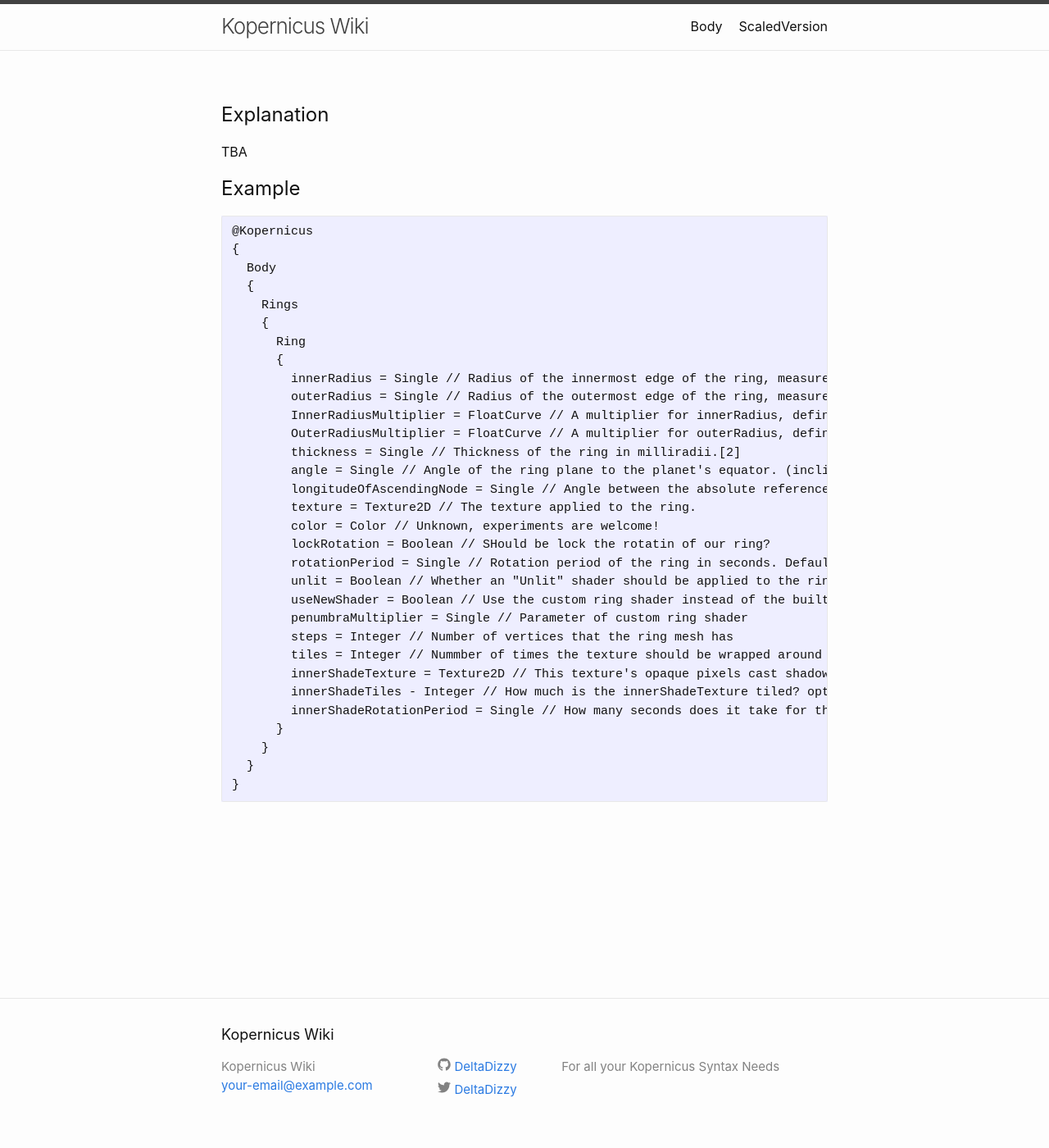
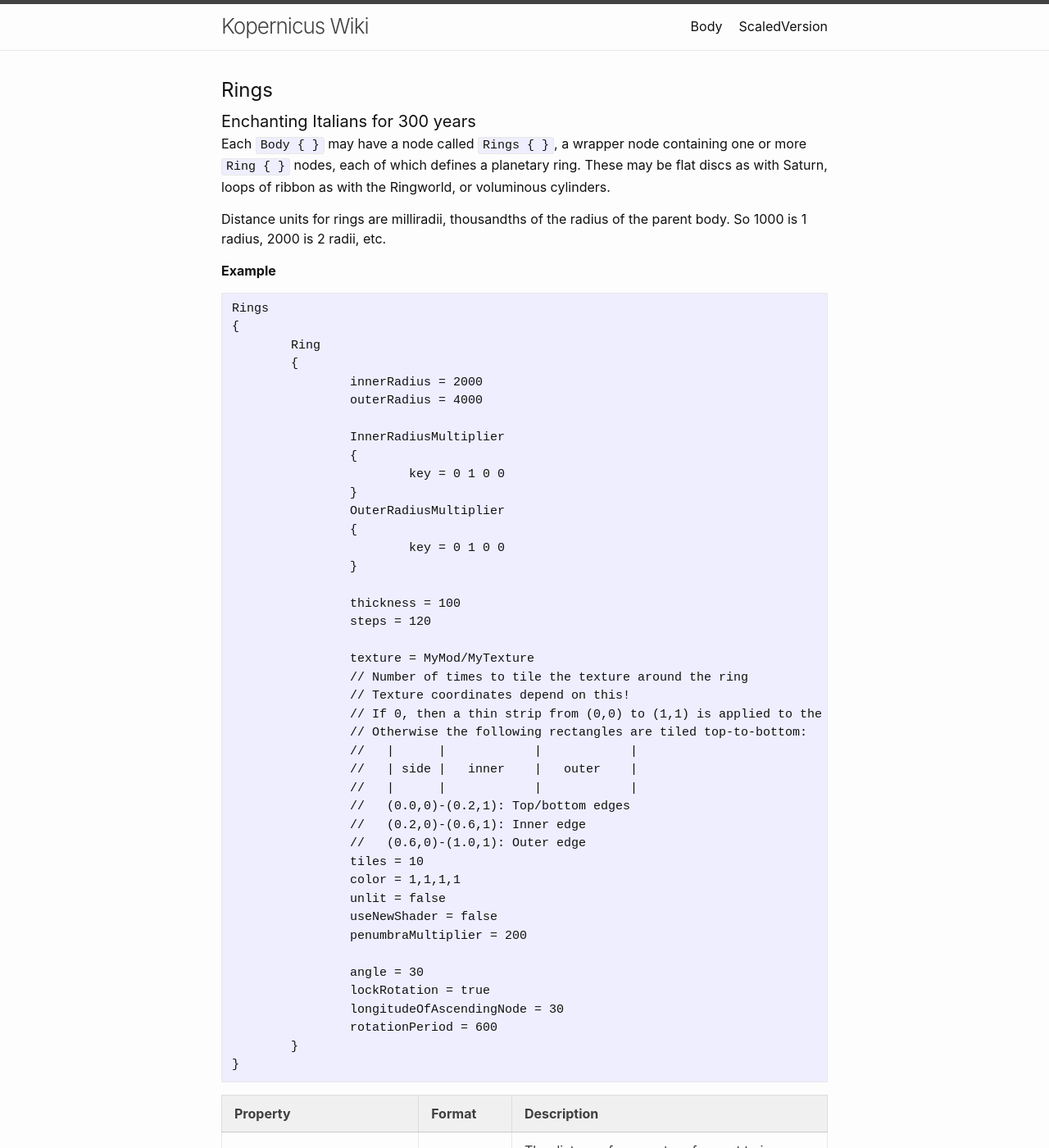
Before and after one commit to Kopernicus/wiki, a Jekyll site: the page built from main/rings.md, in a window 1280 px wide and 1400 px high. Shown: the whole window at 82% size. Built offline with Jekyll 4.4.1, drawn with Linux system fonts in a browser that asks for light colours; our own code applies the rules of GitHub Pages for plain Markdown files; some of the changed text lies outside the part shown.

Commit message:
Delete rings.md, move rings2

````diff
--- a/main/rings.md
+++ b/main/rings.md
@@ -1,41 +1,77 @@
-<!-- TITLE: Rings -->
-<!-- SUBTITLE: Rosie, you have been surrounded. -->
+---
+layout: default
+title: Rings
+subtitle: Enchanting Italians for 300 years
+---
 
-# Explanation
-TBA
+Each `Body { }` may have a node called `Rings { }`, a wrapper node containing one or more `Ring { }` nodes, each of which defines a planetary ring. These may be flat discs as with Saturn, loops of ribbon as with the Ringworld, or voluminous cylinders.
 
-# Example
+Distance units for rings are milliradii, thousandths of the radius of the parent body. So 1000 is 1 radius, 2000 is 2 radii, etc.
 
-```text
-@Kopernicus
+**Example**
+```
+Rings
 {
-  Body
-  {
-    Rings
-    {
-      Ring
-      {
-        innerRadius = Single // Radius of the innermost edge of the ring, measured in meters from the CENTER of the body.
-        outerRadius = Single // Radius of the outermost edge of the ring, measured in meters from the CENTER of the body.
-        InnerRadiusMultiplier = FloatCurve // A multiplier for innerRadius, defined by the angle in degrees and the scaling factor.[1]
-        OuterRadiusMultiplier = FloatCurve // A multiplier for outerRadius, defined by the angle in degrees and the scaling factor.[1]
-        thickness = Single // Thickness of the ring in milliradii.[2]
-        angle = Single // Angle of the ring plane to the planet's equator. (inclination)
-        longitudeOfAscendingNode = Single // Angle between the absolute reference direction and the ascending node. It works just like the corresponding property on celestial bodies.
-        texture = Texture2D // The texture applied to the ring.
-        color = Color // Unknown, experiments are welcome!
-        lockRotation = Boolean // SHould be lock the rotatin of our ring?
-        rotationPeriod = Single // Rotation period of the ring in seconds. Defaults to that of the parent body if lockRotation is false. If true, the ring will stand perfectly still
-        unlit = Boolean // Whether an "Unlit" shader should be applied to the ring
-        useNewShader = Boolean // Use the custom ring shader instead of the built-in Unity shaders
-        penumbraMultiplier = Single // Parameter of custom ring shader
-        steps = Integer // Number of vertices that the ring mesh has
-        tiles = Integer // Nummber of times the texture should be wrapped around the ring
-        innerShadeTexture = Texture2D // This texture's opaque pixels cast shadows on our inner surface.
-        innerShadeTiles - Integer // How much is the innerShadeTexture tiled? optional.
-        innerShadeRotationPeriod = Single // How many seconds does it take for the inner shade texture to rotate once
-      }
-    }
-  }
+	Ring
+	{
+		innerRadius = 2000
+		outerRadius = 4000
+
+		InnerRadiusMultiplier
+		{
+			key = 0 1 0 0
+		}
+		OuterRadiusMultiplier
+		{
+			key = 0 1 0 0
+		}
+
+		thickness = 100
+		steps = 120
+
+		texture = MyMod/MyTexture
+		// Number of times to tile the texture around the ring
+		// Texture coordinates depend on this!
+		// If 0, then a thin strip from (0,0) to (1,1) is applied to the whole ring.
+		// Otherwise the following rectangles are tiled top-to-bottom:
+		//   |      |            |            |
+		//   | side |   inner    |   outer    |
+		//   |      |            |            |
+		//   (0.0,0)-(0.2,1): Top/bottom edges
+		//   (0.2,0)-(0.6,1): Inner edge
+		//   (0.6,0)-(1.0,1): Outer edge
+		tiles = 10
+		color = 1,1,1,1
+		unlit = false
+		useNewShader = false
+		penumbraMultiplier = 200
+
+		angle = 30
+		lockRotation = true
+		longitudeOfAscendingNode = 30
+		rotationPeriod = 600
+	}
 }
 ```
+
+|Property|Format|Description|
+|--------|------|-----------|
+|innerRadius|Single|The distance from center of parent to inner edge of ring in milliradii.|
+|outerRadius|Single|The distance from center of parent to outer edge of ring in milliradii.|
+|InnerRadiusMultiplier|FloatCurve|A curve that defines a multiplier for the inner radius using an angle. The first value is an angle in degrees, while the second is the multiplier. Allows for the deformation of rings.|
+|OuterRadiusMultiplier|FloatCurve|Similar to `InnerRadiusMultiplier`, but for the outer radius rather than the inner radius.|
+|thickness|Single|The distance between top and bottom faces of ring in milliradii.|
+|angle|Single|The axis angle in degrees (inclination) of the ring.|
+|longitudeOfAscendingNode|Single|Angle in degrees between the absolute reference direction and the ascending node. Works just like the corresponding property on celestial bodies. Only effective if `lockRotation` is true.|
+|texture|File Path|The path to the ring texture.|
+|color|Color|A tint applied to the ring.|
+|lockRotation|Boolean|Whether to lock the rotation of the ring. If false, the ring's LAN rotates with the parent body (unnatural if the `angle` is not 0).|
+|rotationPeriod|Single|The number of seconds for the ring to complete one rotation. If zero, it will default to the parent body's `rotationPeriod`. Only noticeable if `tiles` is not 0.|
+|unlit|Boolean|Whether to apply an Unlit/Transparent shader instead of a Transparent/Diffuse shader.|
+|useNewShader|Boolean|Whether to use the new custom ring shader that includes a planet shadow instead of the built-in Unity shaders.|
+|penumbraMultiplier|Single|A penumbra multiplier to the NewShader. Makes planet shadow softer (values larger than one) or less soft (smaller than one). Softness still depends on distance from sun, distance from planet and radius of sun and planet.|
+|steps|Integer|The amount of vertices around the ring.|
+|tiles|Integer|Number of times the texture should be tiled around the cylinder. If zero, use the old behavior of sampling a thin diagonal strip from (0,0) to (1,1). Look at the example above for more info.|
+|innerShadeTexture|File Path|The path to the texture whose opaque pixels cast shadows on the ring's inner surface.|
+|innerShadeTiles|Integer|The `innerShadeTexture` repeats this many times over the inner surface.|
+|innerShadeRotationPeriod|Single|The number of seconds the `innerShadeTexture` takes to complete one rotation.|
````
Also changed, not shown: index.md (+2 -2 lines), main/rings2.md (deleted, +0 -77 lines).
